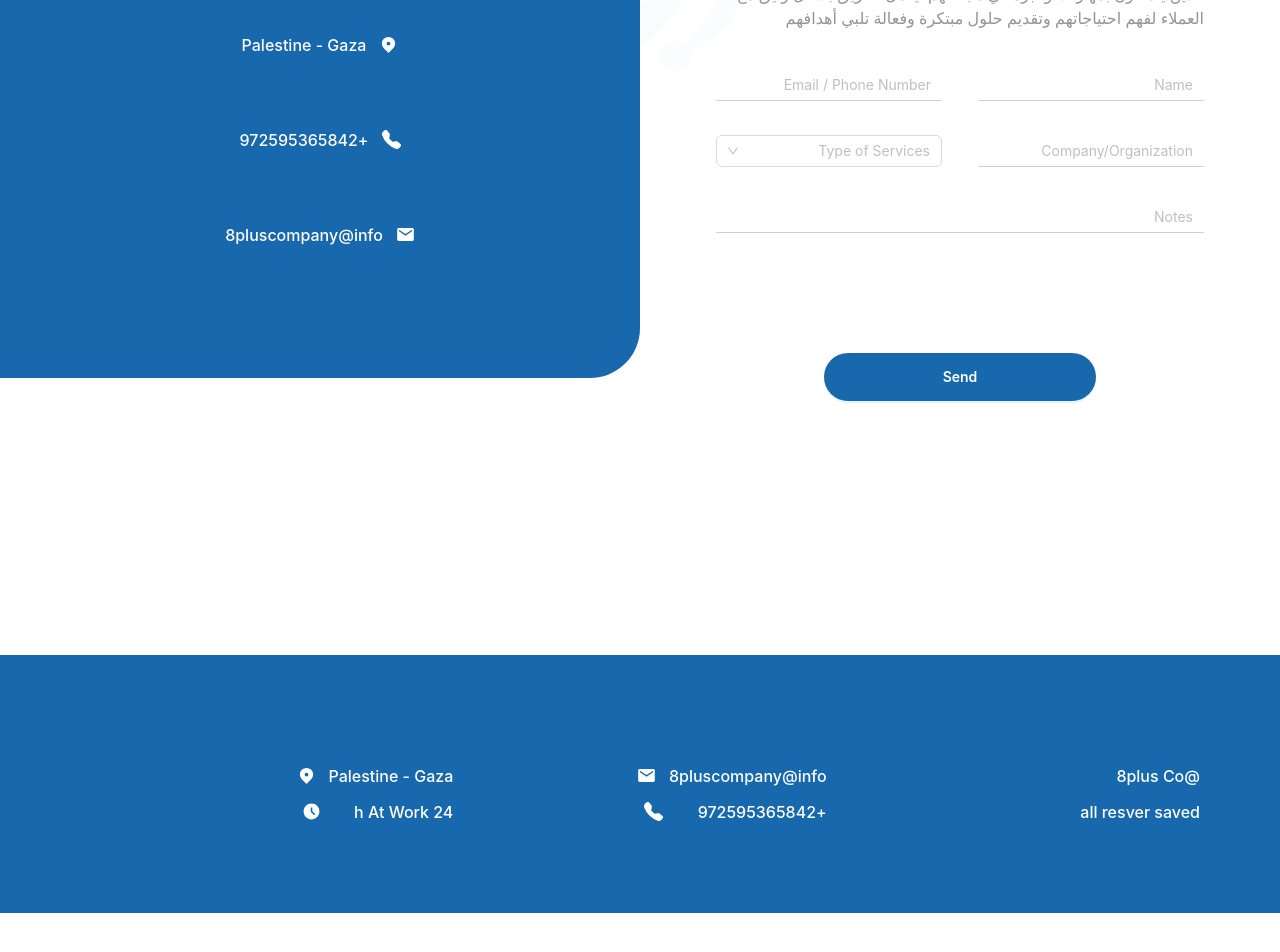
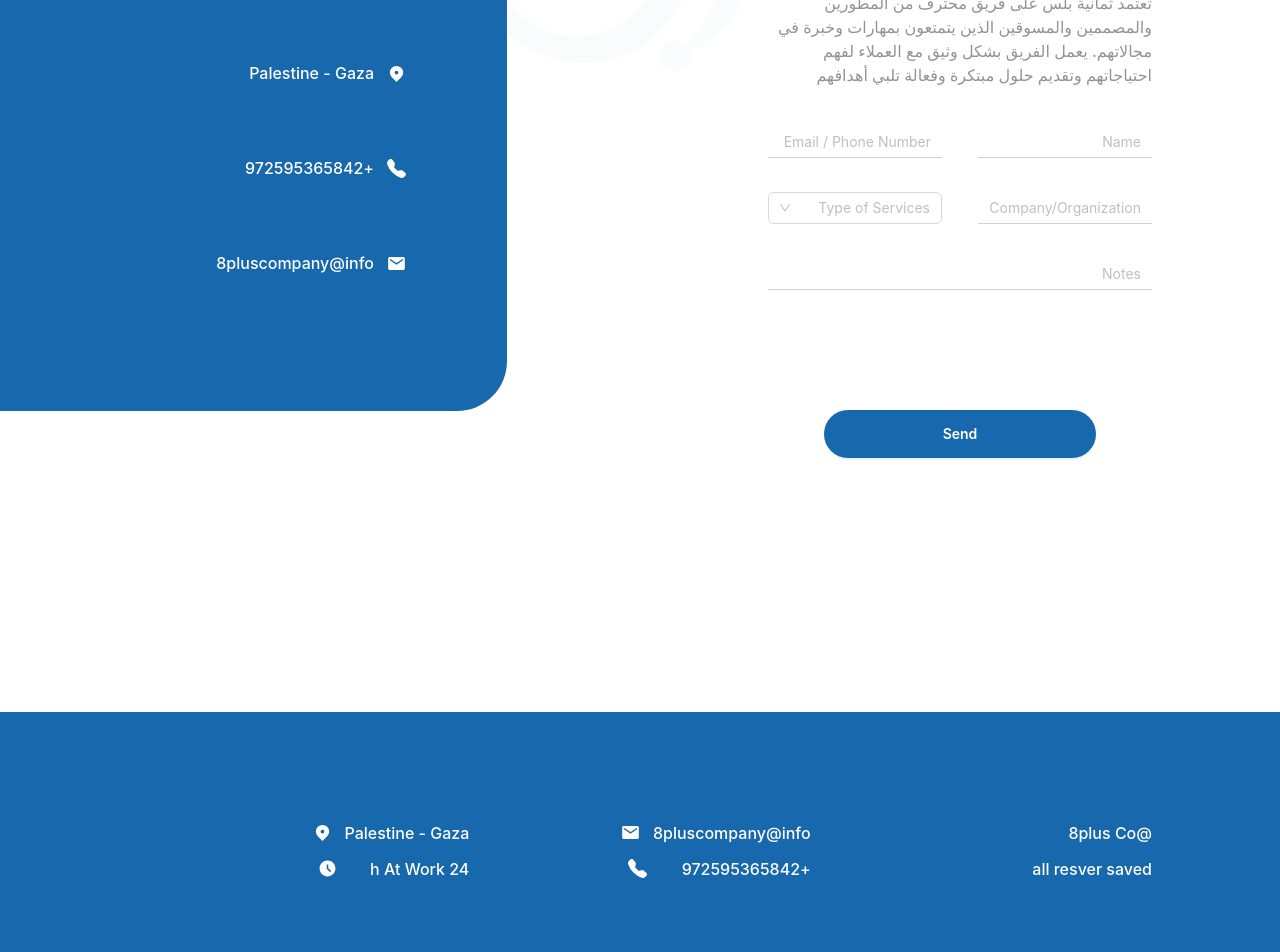
Before and after one commit to MaramMs/8plus-website, a Next.js app: page /contact in a window 1280 px wide. Shown: the part 228-1180 px from the top of the page. Before the commit the page ends 1141 px from the top, so only its background shows below. Built offline with nearby package versions, Linux system fonts and the light colour scheme; a web font is replaced by a local one.

Commit message:
edit contact page

```diff
--- a/components/Footer.js
+++ b/components/Footer.js
@@ -8,7 +8,7 @@ import {IoMdMail} from 'react-icons/io'
 const Footer = () => {
   return (
   <footer className='bg-[#1768ac] md:pt-[109px]  md:pb-[77px] flex justify-center items-center'>
- <div className='container'>
+ <div className='container px-[128px]'>
  <Row className='md:mb-[12px]'>
   <Col md={{span:8}}>
      <span className='text-[#fff] font-medium text-[16px]'>@8plus Co</span>
--- a/components/Layout.js
+++ b/components/Layout.js
@@ -11,12 +11,13 @@ const Layout = ({children}) => {
         return null;
     }
   return (
-    <>
+    //1920
+    <div>
      <Navbar />
      <main>
       {children}
      </main>
-    </>
+    </div>
   )
 }
 
--- a/pages/about.js
+++ b/pages/about.js
@@ -1,4 +1,5 @@
 import Footer from "@/components/Footer";
+import Wrapper from "@/components/Wrapper";
 import { Col, Row } from "antd";
 import React from "react";
 import { useTranslation } from "react-i18next";
@@ -77,28 +78,23 @@ const about = () => {
   ]
   return (
     <div className="about">
-    <div className="container md:pt-[129px]">
-    <Row gutter={[74,74]}>
-        <Col md={{ span: 12 }} className="md:pt-[119px]">
+      <Wrapper className='md:pt-[162px]' >
+    <Row gutter={[74,101]}>
+        <Col md={{ span: 12 }} className="md:pt-[119px] gutter-row">
           <h3 className="text-[#1768ac] text-[36px] font-medium mb-[13px]">{t('about')}</h3>
           <p className="text-[#000] text-[18px] w-[503px] break-words text-right font-medium">
-            {/* Eight Plus provides a wide range of services that cater to different
-            customer needs. In the field of marketing, the company provides
-            strategic consultancy, brand development, market and competition
-            analysis, design and implementation of digital marketing campaigns
-            including social media management, online advertising and search
-            engine optimization (SEO). */}
+
 
             {t('home-desc')}
           </p>
         </Col>
 
-        <Col md={{ span: 12 }}>
+        <Col md={{ span: 12 }} className="flex justify-end">
           <img src="/images/about-img.png" className="max-w-[100%]"/>
         </Col>
 
 
-        <Col md={{ span: 12 }} >
+        <Col md={{ span: 12 }}>
           <div  className="flex items-center gap-[17px]">
         <GoMail  className="text-[#1768ac] text-[35px]"/>
           <h3 className="text-[#1768ac] text-[36px] font-medium mb-[13px] ">
@@ -114,7 +110,7 @@ const about = () => {
         </Col>
 
 
-        <Col md={{ span: 12 }}>
+        <Col md={{ span: 12 }} className="flex justify-col-end flex-col">
 
           <div className="flex items-center gap-[17px]">
 
@@ -131,6 +127,17 @@ const about = () => {
       </Row>
 
 
+      {/* <Row>
+        <Col span={12}>
+        maram
+        </Col>
+
+        <Col span={12}>
+        ismail
+        </Col>
+      </Row> */}
+
+
       <div className="md:mt-[65px] md:mb-[160px]">
         <h2 className="text-center text-[36px] text-[#1768ac] font-medium md:mb-[57px]">{t('about-partners')}</h2>
 
@@ -144,12 +151,13 @@ const about = () => {
 </Slider>
       </div>
 
-    </div>
 
 
 
+    </Wrapper>
     <Footer />
     </div>
+
   );
 };
 
--- a/pages/contact.js
+++ b/pages/contact.js
@@ -1,4 +1,5 @@
 import Footer from "@/components/Footer";
+import Wrapper from "@/components/Wrapper";
 import { Button, Col, Form, Input, Row, Select } from "antd";
 import React from "react";
 import { useTranslation } from "react-i18next";
@@ -9,9 +10,11 @@ import { IoMdMail } from "react-icons/io";
 const contact = () => {
   const { t } = useTranslation();
   return (
-    <div className="md:pt-[129px]">
+<>
+    <div className="md:pt-[162px]">
+
       <Row className="md:mb-[230px]">
-        <Col md={{ span: 12 }} className="md:px-[76px]">
+        <Col md={{ span: 12 }} className="md:px-[128px]">
           <h1 className="text-[#1768ac] text-[32px] font-medium">contact us</h1>
 
           <p className="break-words text-[16px] text-[#949494] font-[450] mt-[9px]">
@@ -137,8 +140,8 @@ const contact = () => {
           </Form>
         </Col>
 
-        <Col md={{ span: 12 }}>
-          <ul className="bg-[#1768AC] h-[477px] rounded-r-[50px] flex justify-center items-center flex-col gap-[71px]">
+        <Col md={{ span: 12 }} className="flex justify-end">
+          <ul className="bg-[#1768AC] h-[477px] rounded-r-[50px] flex md:py-[127px] md:px-[101px] flex-col gap-[71px] md:w-[507px]">
             <li className="flex items-center gap-[13px]">
               <HiLocationMarker className="text-[#fff] text-[19px]" />
               <span className="text-[#fff] font-medium text-[16px]">
@@ -161,8 +164,9 @@ const contact = () => {
         </Col>
       </Row>
 
+    </div>
       <Footer />
-    </div>
+</>
   );
 };
 
```
